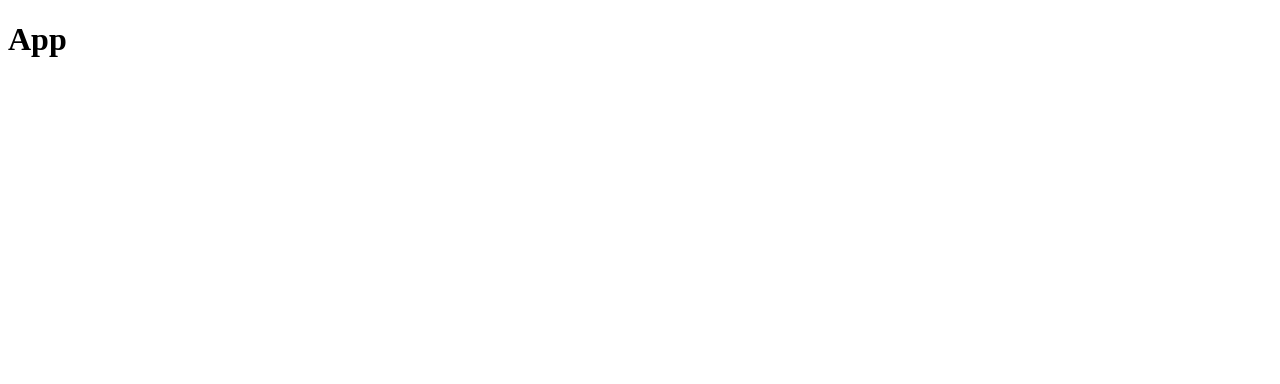
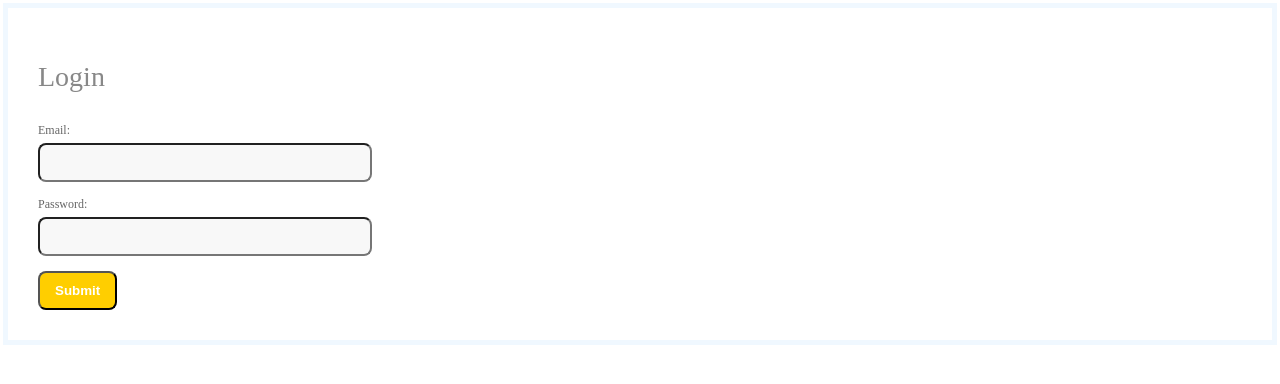
Before and after one commit to antaripgohain7671/hawkeye, a React (Create React App) app in the folder frontend/: page / in a window 1280 px wide. Shown: the top 384 px of the page. Built offline with nearby package versions, Linux system fonts and the light colour scheme.

Commit message:
Add login form to frontend

```diff
--- /dev/null
+++ b/frontend/src/App.css
@@ -0,0 +1,21 @@
+*{
+  margin: 0;
+  padding: 0;
+  box-sizing: border-box;
+  font-family: 'Roboto', sans-serif;
+}
+
+input, button {
+  appearance: none;
+  background: none;
+  border: none;
+  outline: none;
+}
+
+.App{
+  height: 100vh;
+  display: flex;
+  align-items: center;
+  justify-content: center;
+  background-color: #CAD5E2;
+}
--- a/frontend/src/App.js
+++ b/frontend/src/App.js
@@ -1,6 +1,52 @@
+import React, {useState} from 'react';
+import Loginform from './components/LoginForm/LoginForm';
+
 function App() {
+
+  // In production code, the username and passwords will be fetched from a database
+  const adminUser = {
+    email: "admin@admin.com",
+    password: "admin123"
+  }
+
+  const [user,setUser] = useState({email:""});
+  const [error,setError] = useState();
+
+  // Function that checks login details and updates the state of the app
+  // if login is successful
+  const Login = details => {
+    console.log("Logged in");
+    if(details.email===adminUser.email && details.password===adminUser.password){
+      console.log("Loggedin");
+      setUser({
+        email: details.email
+      });
+    }
+    else{
+      console.log("details dont match")
+      setError("details dont match")
+    }
+  }
+
+  // Sets the state to logged out
+  const Logout = () => {
+    console.log("logout");
+    setUser({email:""})
+    setError("")
+  }
+
+
+
   return (
-    <h1>App</h1>
+    <div className="App">
+      {(user.email!=="")?(
+        <div className="Menu">
+          <button onClick={Logout}>Logout</button>
+        </div>
+      ):(
+        <Loginform Login={Login} error ={error}/>
+      )}
+    </div>
   );
 }
 
--- /dev/null
+++ b/frontend/src/components/LoginForm/LoginForm.js
@@ -0,0 +1,30 @@
+import React, {useState} from 'react'
+import './styles.css';
+
+export default function Loginform({Login, error}) {
+    const [details,setDetails] = useState({email:"",password:""});
+
+    const submitHandler = e =>{
+        e.preventDefault();
+        Login(details);
+    }
+    return (
+        <form onSubmit={submitHandler}>
+            <div className="form-inner">
+                <h2>Login</h2>
+                {(error!=="")?(<div className="error">{error}</div>): ""}
+                <div className="form-group">
+                    <label htmlFor="email">Email: </label>
+                    <input type="text" name="name" id="name" onChange={e=>setDetails({...details,email:e.target.value})} value={details.email}/>
+                </div>
+                <div className="form-group">
+                    <label htmlFor="password">Password: </label>
+                    <input type="password" name="password" id="password" onChange={e=>setDetails({...details,password:e.target.value})} value={details.password}/>
+                </div>
+                <div>
+                    <button type="submit">Submit</button>
+                </div>
+            </div>
+        </form>
+    )
+}
--- /dev/null
+++ b/frontend/src/components/LoginForm/styles.css
@@ -0,0 +1,86 @@
+form{
+    display: block;
+    position: relative;
+}
+
+form::after{
+    content: '';
+    display: block;
+    position: absolute;
+    top: -5px;
+    left:-5px;
+    bottom:-5px;
+    right: -5px;
+    z-index: 1;
+    background-color: aliceblue;
+}
+
+form .form-inner{
+    position: relative;
+    display: block;
+    background-color: #fff ;
+    padding: 30px;
+    z-index: 2;
+}
+
+form .form-inner h2{
+    color: #888;
+    font-size: 28px;
+    font-weight: 500;
+    margin-bottom:30px ;
+}
+.form-inner .form-group{
+    display: block;
+    width: 300px;
+    margin-bottom: 15px;
+}
+
+.form-inner .form-group label{
+    display: block;
+    color: #666;
+    font-size: 12px;
+    margin-bottom: 5px;
+    transition: 0.4s;
+}
+
+.form-inner .form-group label{
+    display: block;
+    color: #666;
+    font-size: 12px;
+    margin-bottom: 5px;
+    transition: 0.4s;
+}
+
+.form-inner .form-group:focus-within label{
+    color: #FE4880;
+}
+
+.form-inner .form-group input{
+    display: block;
+    width: 100%;
+    padding:10px 15px;
+    background-color: #f8f8f8;
+    border-radius: 8px;
+    transition: 0.4s;
+}
+
+form .form-inner .form-group input:focus{
+    box-shadow: 0px 0px 3px rgba(0,0,0,0.2);
+}
+
+form .form-inner button{
+    display: inline-block;
+    padding: 10px 15px;
+    border-radius: 8px;
+    background-image: linear-gradient(to right, #FFCE00 50%, #FFCE00 50%, #FE4AA0);
+    background-size: 200%;
+    background-position: 0%;
+    transition: 0.4s;
+    color: #fff;
+    font-weight: 700;
+    cursor: pointer;
+}
+
+form .form-inner button:hover{
+    background-position: 100% 0%;
+}
```
